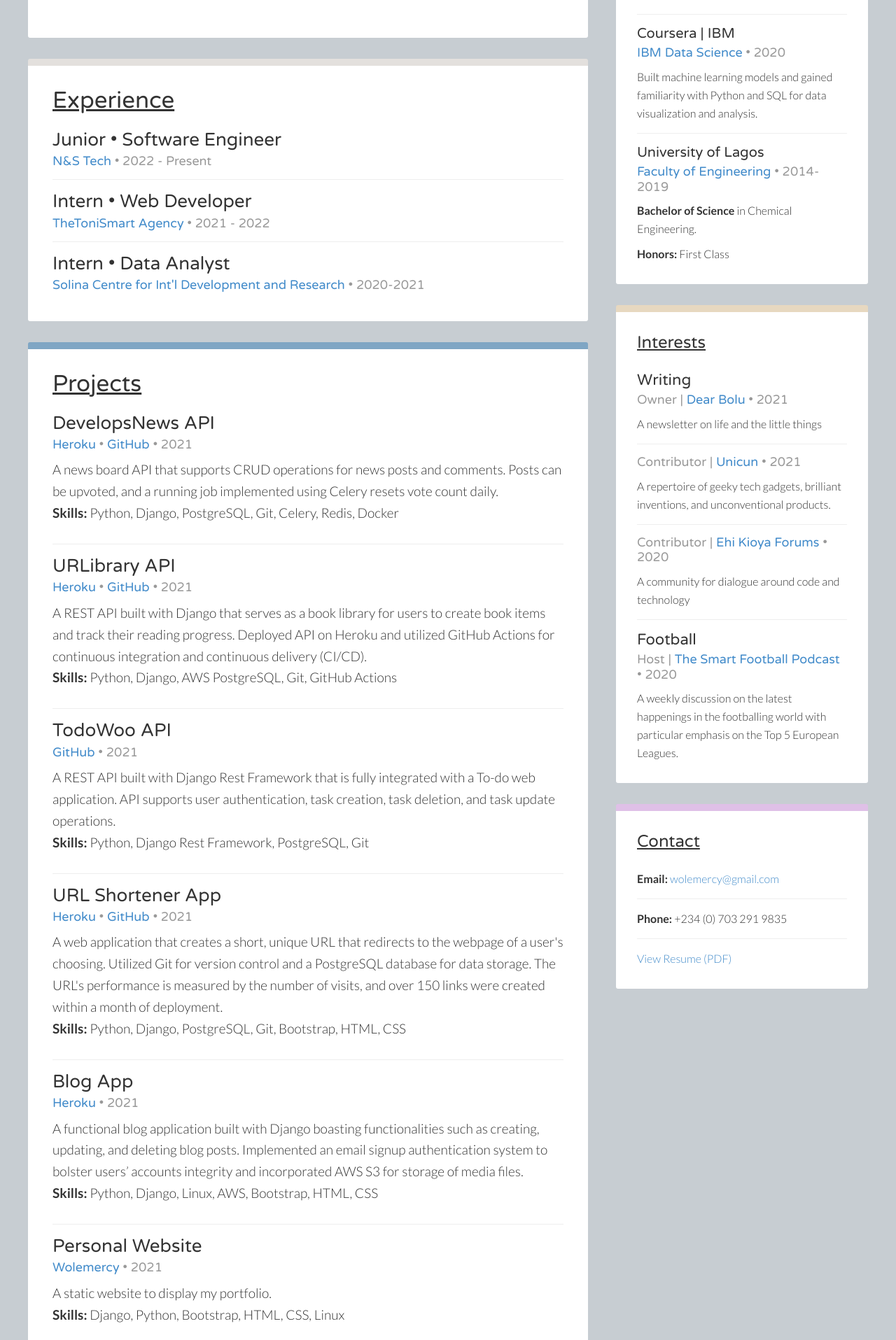
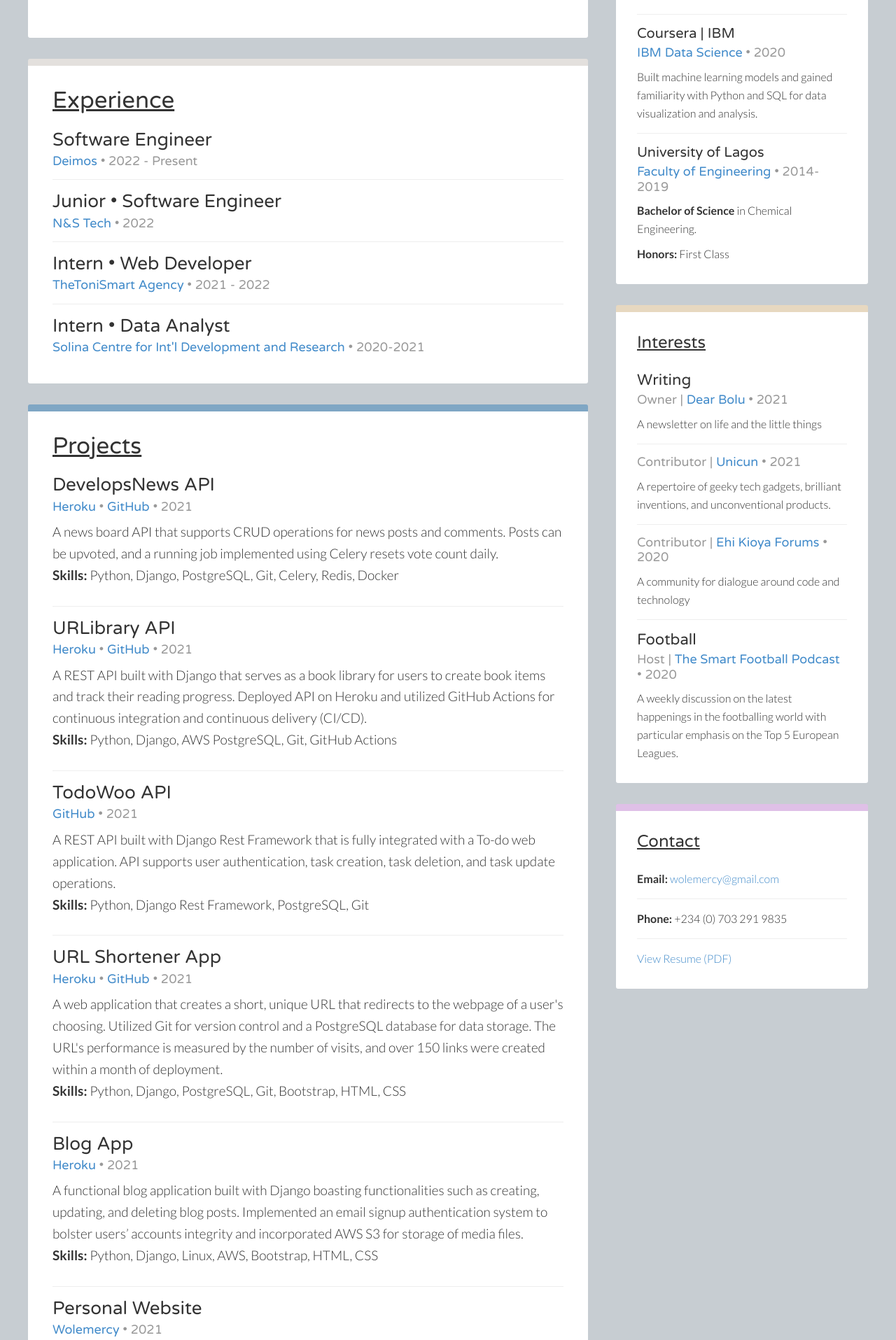
Before and after one commit to Wolemercy/wolewebsite, a Django app: page /portfolio/ in a window 1280 px wide. Shown: the part 513-2428 px from the top of the page at 70% size. Run offline with Django 3.2, Linux system fonts and the light colour scheme; some libraries are stand-ins or nearby versions.

Commit message:
Update experience

```diff
--- a/portfolio/templates/portfolio/base.html
+++ b/portfolio/templates/portfolio/base.html
@@ -139,8 +139,13 @@
                         <h2 class="entry-title" itemprop="headline"><a id="experience">Experience</a></h2>
                     </header>
                     <div class="entry-content" itemprop="text">
+			<h3 class="main-info">Software Engineer</h3>
+                        <h3 class="extra-info"><span><a href="https://www.deimos.io/">Deimos</a> • 2022 - Present</span></h3>
+
+                        <hr>
+
                         <h3 class="main-info">Junior • Software Engineer</h3>
-                        <h3 class="extra-info"><span><a href="https://www.nands.io/">N&S Tech</a> • 2022 - Present</span></h3>
+                        <h3 class="extra-info"><span><a href="https://www.nands.io/">N&S Tech</a> • 2022</span></h3>
 
                         <hr>
 
```
